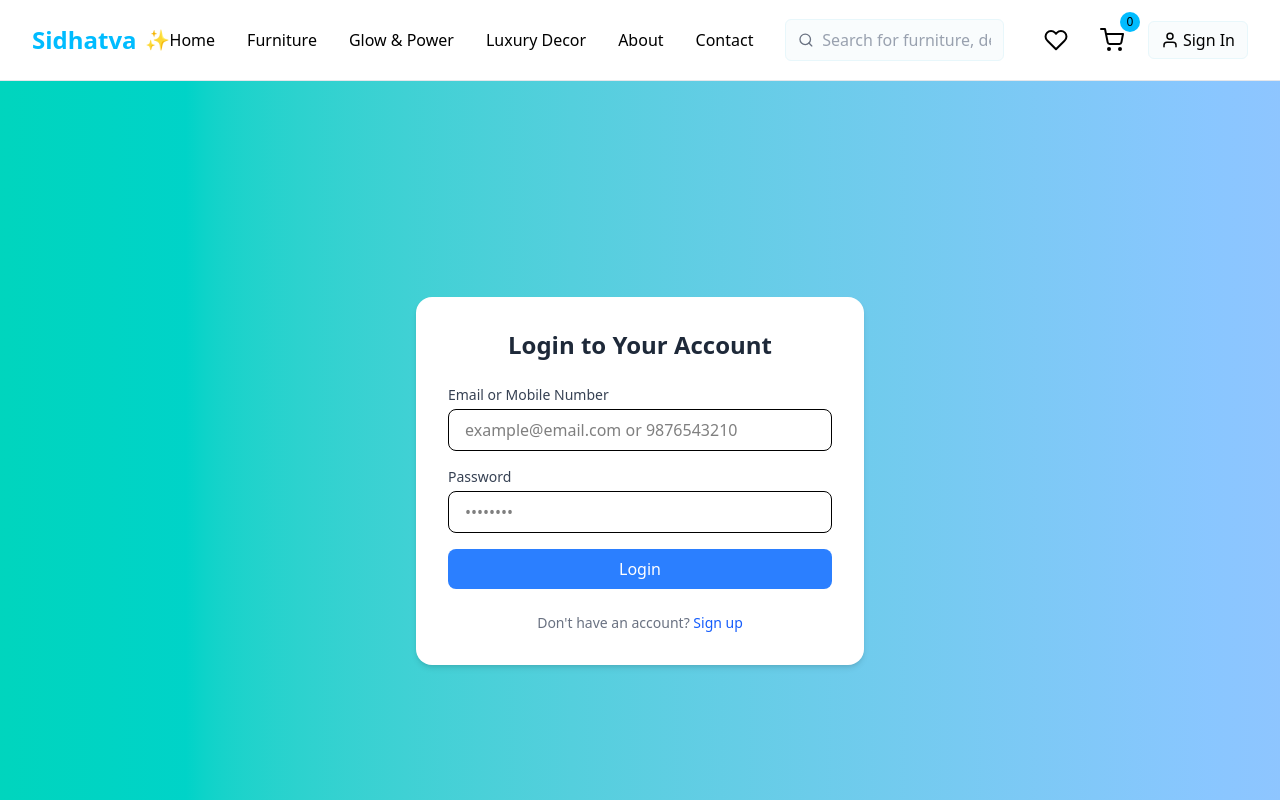
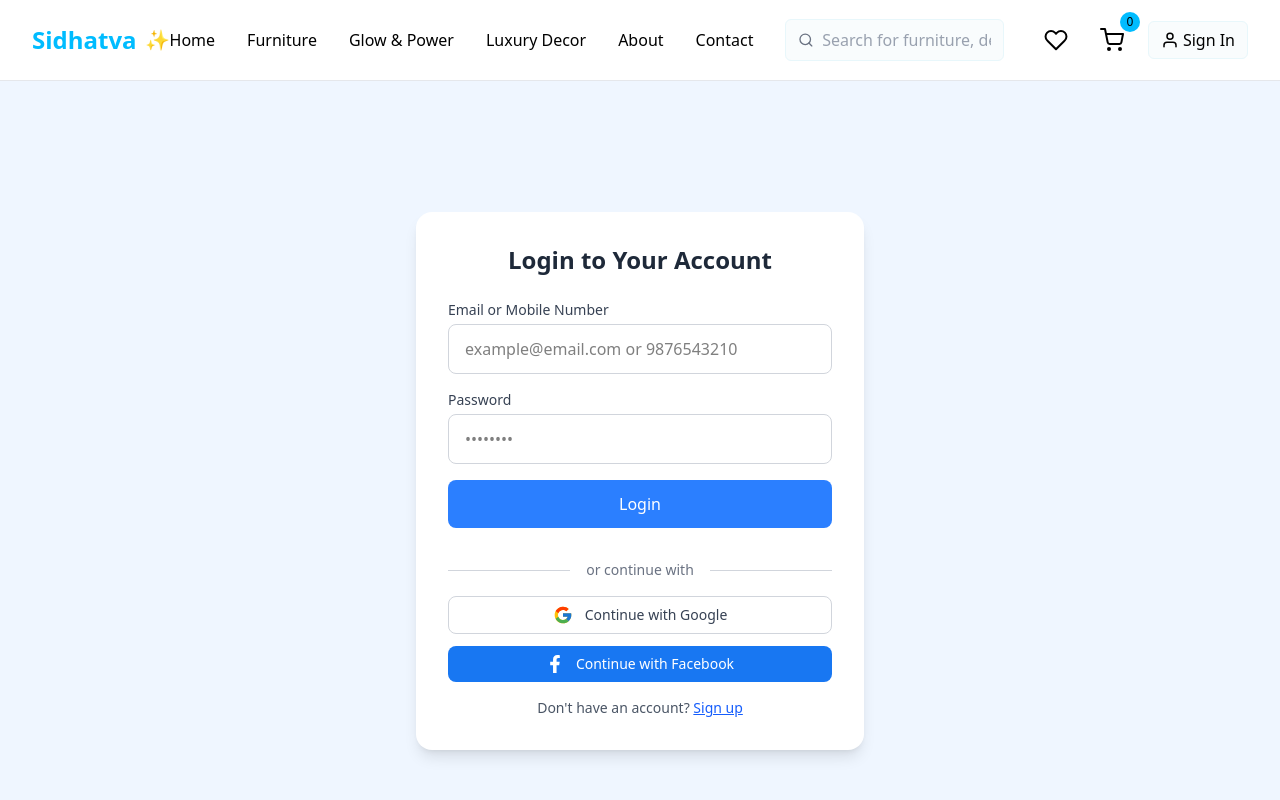
Before and after one commit to Astronaut004/Sidhatva, a React (Vite) app in the folder client/: page /login in a window 1280 px wide. Shown: the top 800 px of the page. Built offline with nearby package versions, Linux system fonts and the light colour scheme.

Commit message:
final login page

```diff
--- a/client/src/Pages/Auth/Login.jsx
+++ b/client/src/Pages/Auth/Login.jsx
@@ -1,4 +1,6 @@
 import React, { useState } from 'react';
+import { FcGoogle } from 'react-icons/fc';
+import { FaFacebookF } from 'react-icons/fa';
 
 const LoginPage = () => {
   const [formData, setFormData] = useState({
@@ -32,45 +34,79 @@ const LoginPage = () => {
   };
 
   return (
-    <div className="min-h-screen flex items-center justify-center bg-gradient-to-r from-teal-400 to-blue-300">
-      <div className="bg-white p-8 rounded-2xl shadow-md w-full max-w-md">
-        <h2 className="text-2xl font-bold text-center text-gray-800 mb-6">Login to Your Account</h2>
+    <div className="min-h-screen flex items-center justify-center bg-blue-50 p-4">
+      <div className="bg-white p-6 md:p-8 rounded-2xl shadow-lg w-full max-w-md">
+        <h2 className="text-xl sm:text-2xl font-bold text-center text-gray-800 mb-6">Login to Your Account</h2>
         <form onSubmit={handleLogin} className="space-y-4">
           <div>
-            <label className="block text-sm font-medium text-gray-700">Email or Mobile Number</label>
+            <label className="block text-sm font-medium text-gray-700 mb-1">
+              Email or Mobile Number
+            </label>
             <input
               type="text"
               name="identifier"
               value={formData.identifier}
               onChange={handleChange}
               placeholder="example@email.com or 9876543210"
-              className="w-full mt-1 px-4 py-2 border rounded-lg focus:outline-none focus:ring-2 focus:ring-blue-400"
+              className="w-full px-4 py-3 border border-gray-300 rounded-lg focus:outline-none focus:ring-2 focus:ring-blue-400 focus:border-transparent transition"
               required
             />
           </div>
 
           <div>
-            <label className="block text-sm font-medium text-gray-700">Password</label>
+            <label className="block text-sm font-medium text-gray-700 mb-1">
+              Password
+            </label>
             <input
               type="password"
               name="password"
               value={formData.password}
               onChange={handleChange}
               placeholder="••••••••"
-              className="w-full mt-1 px-4 py-2 border rounded-lg focus:outline-none focus:ring-2 focus:ring-blue-600"
+              className="w-full px-4 py-3 border border-gray-300 rounded-lg focus:outline-none focus:ring-2 focus:ring-blue-400 focus:border-transparent transition"
               required
             />
           </div>
 
           <button
             type="submit"
-            className="w-full bg-blue-500 hover:bg-blue-600 text-white py-2 rounded-lg transition"
+            className="w-full bg-blue-500 hover:bg-blue-600 text-white py-3 rounded-lg font-medium transition duration-300 transform hover:scale-[1.02] focus:outline-none focus:ring-2 focus:ring-blue-300 focus:ring-opacity-50"
           >
             Login
           </button>
 
-          <p className="text-center text-sm text-gray-500 mt-2">
-            Don't have an account? <a href="/register" className="text-blue-600 hover:underline">Sign up</a>
+          <div className="flex items-center my-4">
+            <div className="flex-grow border-t border-gray-300"></div>
+            <span className="mx-4 text-sm text-gray-500">or continue with</span>
+            <div className="flex-grow border-t border-gray-300"></div>
+          </div>
+
+          <div className="flex flex-col gap-3">
+            <button
+              type="button"
+              className="cursor-pointer flex items-center justify-center gap-3 w-full py-2 px-4 border border-gray-300 rounded-lg bg-white hover:bg-gray-100 transition"
+            >
+              <FcGoogle className="text-xl" />
+              <span className="text-sm text-gray-700 font-medium">Continue with Google</span>
+            </button>
+
+            <button
+              type="button"
+              className="cursor-pointer flex items-center justify-center gap-3 w-full py-2 px-4 rounded-lg bg-[#1877F2] text-white hover:bg-[#166FE5] transition"
+            >
+              <FaFacebookF className="text-lg text-white" />
+              <span className="text-sm font-medium">Continue with Facebook</span>
+            </button>
+          </div>
+
+          <p className="text-center text-sm text-gray-600 mt-4">
+            Don't have an account?{' '}
+            <a
+              href="/register"
+              className="text-blue-600 hover:text-blue-800 font-medium underline transition"
+            >
+              Sign up
+            </a>
           </p>
         </form>
       </div>
```
